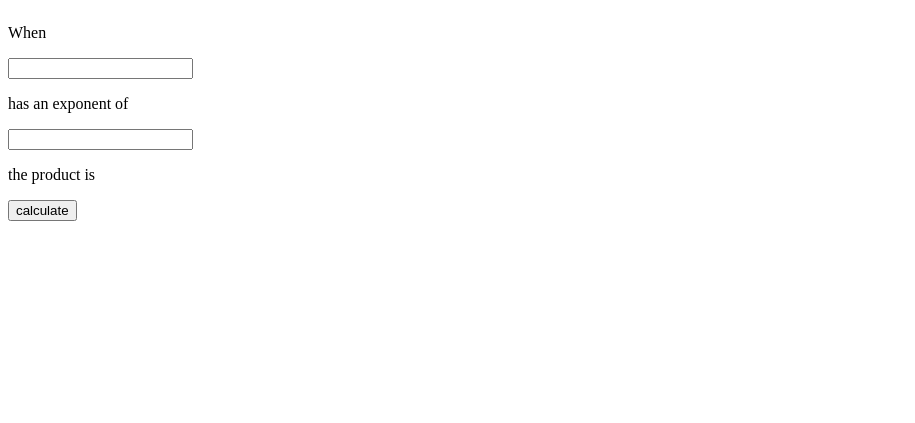
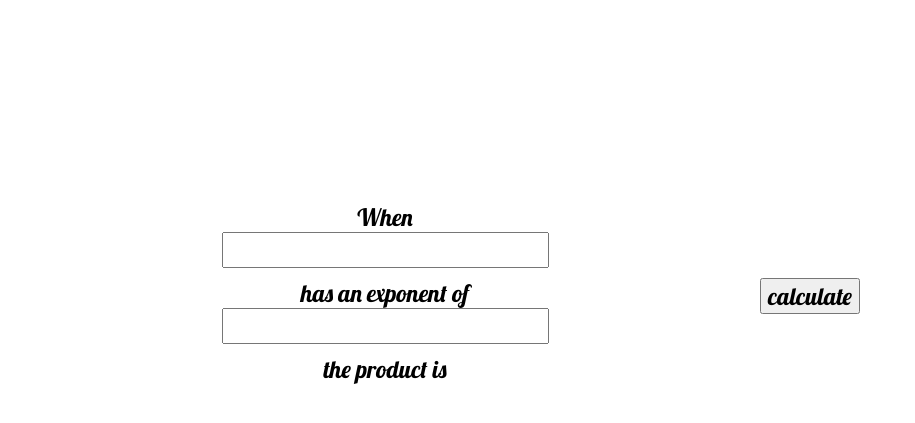
Before and after one commit to cosmocoll/exponents, a plain HTML site: page index.html in a window 1280 px wide. Shown: the whole page, without its empty margins (0-915 px from the left). Drawn offline with Linux system fonts and the light colour scheme.

Commit message:
grid and alignment set

```diff
--- a/style.css
+++ b/style.css
@@ -1,3 +1,42 @@
+* {
+    box-sizing: border-box;
+    margin: 0 auto;
+    text-align: center;
+    font-family: 'Lobster', cursive;
+    font-size: 24px;
+}
+
 .container {
     display: grid;
+    grid-template: repeat(7, 1fr)/ repeat(7, 1fr);
+    grid-gap: 10px 10px;
+    padding: 50px;
 }
+
+.base {
+    grid-row-start: 3;
+    grid-row-end: 4;
+    grid-column-start: 2;
+    grid-column-end: 4;
+}
+
+.exponent {
+    grid-row-start: 4;
+    grid-row-end: 5;
+    grid-column-start: 2;
+    grid-column-end: 4;
+}
+
+.product {
+    grid-row-start: 5;
+    grid-row-end: 6;
+    grid-column-start: 2;
+    grid-column-end: 4;
+}
+
+.calculator {
+    grid-row-start: 4;
+    grid-row-end: 5;
+    grid-column-start: 5;
+    grid-column-end: 6;
+}
```
